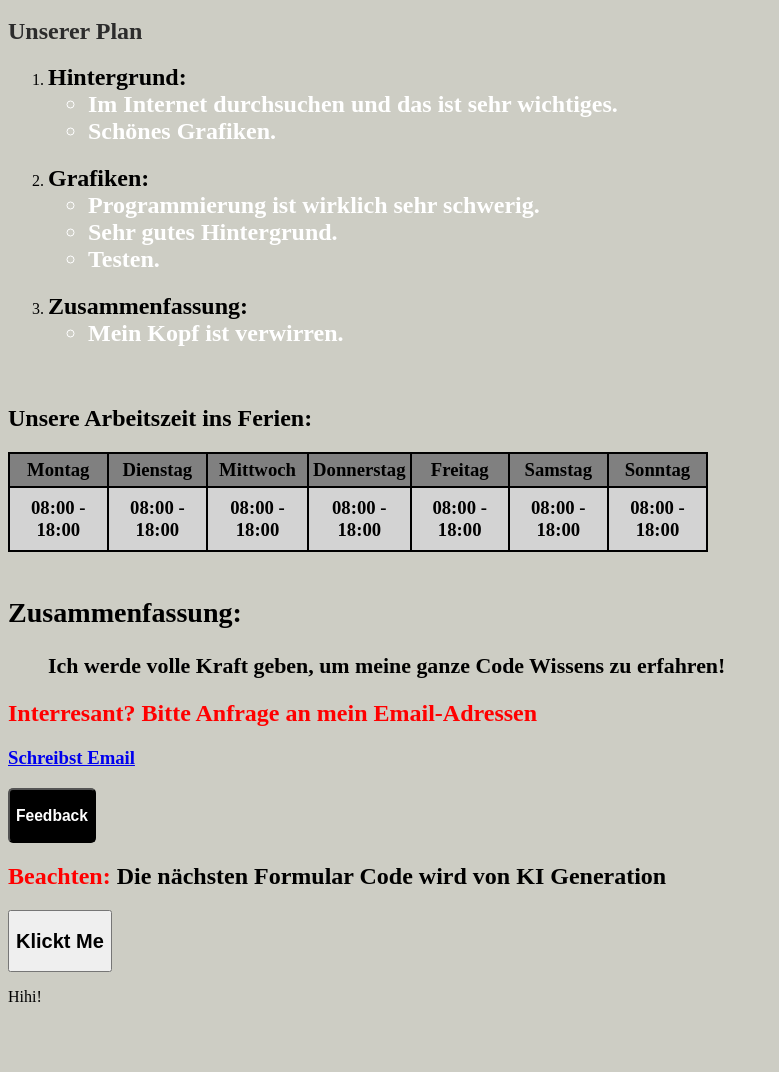
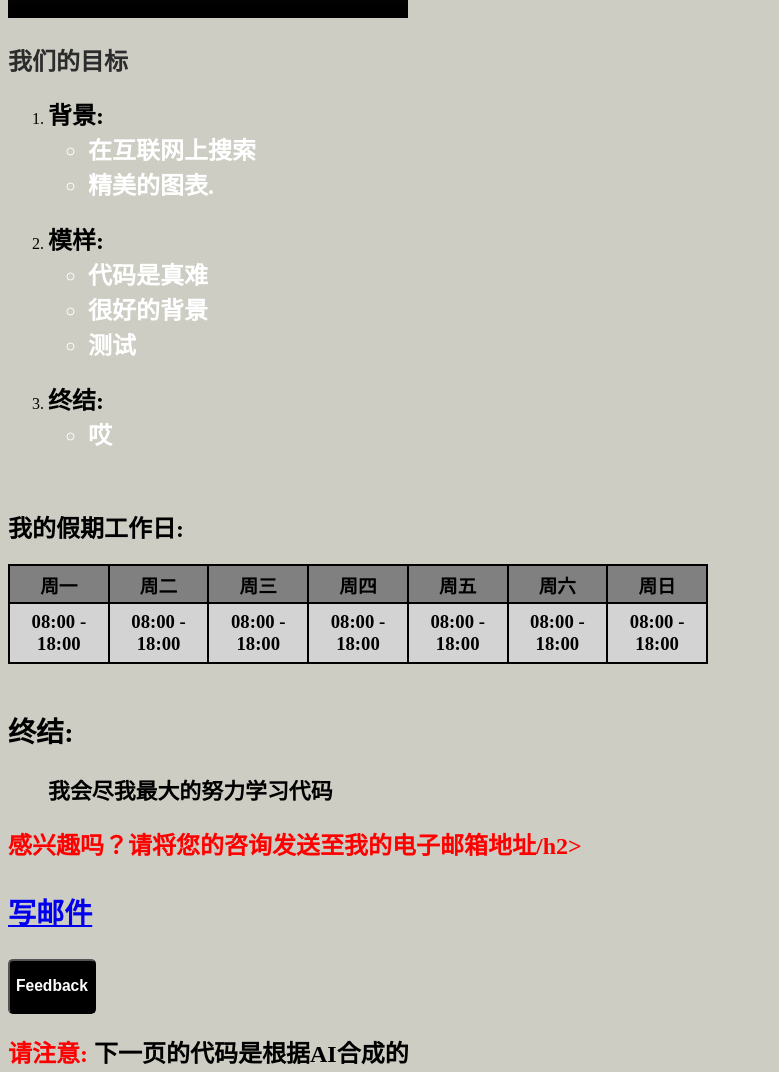
Before and after one commit to ghostblox178/Chinese-Website, a plain HTML site: page index.html in a window 1280 px wide. Shown: the part 503-1575 px from the top of the page, without its empty margins (0-779 px from the left). Before the commit the page ends 1525 px from the top, so only its background shows below. Drawn offline with Linux system fonts and the light colour scheme; grey boxes are pictures that could not be loaded.

Commit message:
Update index.html

```diff
--- a/index.html
+++ b/index.html
@@ -1,7 +1,7 @@
 <!DOCTYPE html>
 <!---Das ist nur ein Test--->
 
-<html lang="eng"></html>
+<html lang="cn"></html>
 
 <head>
     <meta charset="UTF-8">
@@ -9,39 +9,39 @@
 </head>
 
 <body style="background-color: rgba(197, 197, 187, 0.86);">
-<h1 style="color: rgb(242, 106, 106);">Der Website ist noch im Arbeit...🚧</h1>
+<h1 style="color: rgb(242, 106, 106);">网站在工作中🚧</h1>
 <hr>
-  <h2 style="color: rgb(67, 67, 67);">Vielen Dank  für ihre Aufmerksamt!</h2>
-  <h2 style="color: rgb(67, 67, 67);">Schauen sie die Videos an, wann das Offizielle Website mit Brandneues Grafik, Hintergrund btw.</h2>
+  <h2 style="color: rgb(67, 67, 67);">感谢耐心！</h2>
+  <h2 style="color: rgb(67, 67, 67);">请观看视频，了解官方网站何时会更新全新的图片、背景等内容。</h2>
 </body>
 
 <body>
-    <video style="background-color: rgb(130, 133, 133);" controls autoplay src="lv_0_20251029092311 (1).mp4" width="400" height="300" title="Wichtiges Informationen">
-      Das ist Mein Videos
+    <video style="background-color: rgb(130, 133, 133);" controls autoplay src="lv_0_20251029092311 (1).mp4" width="400" height="300" title="重要消息德文">
+      我的视频
     </video>
 </body>
 <br>
 
 
 <body>
-  <h2><span style="color: rgb(44, 44, 44);">Unserer Plan</span></h2>
+  <h2><span style="color: rgb(44, 44, 44);">我们的目标</span></h2>
   <ol type="1">
-    <li ><h2>Hintergrund:
+    <li ><h2>背景:
       <ul >
-        <li style="color: #ffffff;">Im Internet durchsuchen und das ist sehr wichtiges.</li>
-        <li style="color: #ffffff;">Schönes Grafiken.</li>
+        <li style="color: #ffffff;">在互联网上搜索</li>
+        <li style="color: #ffffff;">精美的图表.</li>
       </ul>
     </li></h2>
-    <li><h2>Grafiken:
+    <li><h2>模样:
       <ul>
-        <li style="color: #ffffff;">Programmierung ist wirklich sehr schwerig.</li>
-        <li style="color: #ffffff;">Sehr gutes Hintergrund.</li>
-        <li style="color: #ffffff;">Testen.</li>
+        <li style="color: #ffffff;">代码是真难</li>
+        <li style="color: #ffffff;">很好的背景</li>
+        <li style="color: #ffffff;">测试</li>
       </ul>
     </li></h2>
-    <li><h2> Zusammenfassung:
+    <li><h2> 终结:
       <ul>
-        <li style="color: #ffffff;">Mein Kopf ist verwirren.</li>
+        <li style="color: #ffffff;">哎</li>
       </ul>
     </h2></li>
   </ol>
@@ -49,17 +49,17 @@
 
 <br>
 <body>
-  <h2> Unsere Arbeitszeit ins Ferien:</h2>
+  <h2> 我的假期工作日:</h2>
 
 <h3><table bgcolor="Black" height="100" width="700"></h3>
   <tr bgcolor="grey">
-    <th width="100">Montag</th>
-    <th width="100">Dienstag</th>
-    <th width="100">Mittwoch</th>
-    <th width="100">Donnerstag</th>
-    <th width="100">Freitag</th>
-    <th width="100">Samstag</th>
-    <th width="100">Sonntag</th>
+    <th width="100">周一</th>
+    <th width="100">周二</th>
+    <th width="100">周三</th>
+    <th width="100">周四</th>
+    <th width="100">周五</th>
+    <th width="100">周六</th>
+    <th width="100">周日</th>
 
   </tr>
   <tr bgcolor="lightgrey" align="center">
@@ -77,14 +77,14 @@
 <br>
 
 <dl>
-  <h2><dt>Zusammenfassung:</dt></h2>
-  <h3><dd>Ich werde volle Kraft geben, um meine ganze Code Wissens zu erfahren!</dd></h3>
+  <h2><dt>终结:</dt></h2>
+  <h3><dd>我会尽我最大的努力学习代码</dd></h3>
 </dl>
 
 <body>
-  <h2 style="color: #ff0000;">Interresant? Bitte Anfrage an mein Email-Adressen</h2>
-  <a href="mailto:hanyicraft@gmail.com" target="_self" title="Meine Email-Adressen">
-     <h3>Schreibst Email</h3>
+  <h2 style="color: #ff0000;">感兴趣吗？请将您的咨询发送至我的电子邮箱地址/h2>
+  <a href="mailto:hanyicraft@gmail.com" target="_self" title="我的邮件地址">
+     <h3>写邮件</h3>
   </a>
 </body>
 
@@ -92,7 +92,7 @@
   <a href="page2.html">
     <button style="background-color: rgb(0, 0, 0);border-radius: 5px;"><h3 style="color: #ffffff;">Feedback</h3></button>
   </a>
-  <h2><span style="color: #ff0000;">Beachten:</span> Die nächsten Formular Code wird von KI Generation</h2>
+  <h2><span style="color: #ff0000;">请注意:</span> 下一页的代码是根据AI合成的</h2>
 </body>
 
 <body>
@@ -100,9 +100,10 @@
   <p id="Test">Hihi!</p>
   <script>
     function doSomething(){
-      document.getElementById("Test").innerHTML = "Tschüssi"
+      document.getElementById("Test").innerHTML = "byee"
        }
   </script>
 </body>
 
+
 </html>
```
